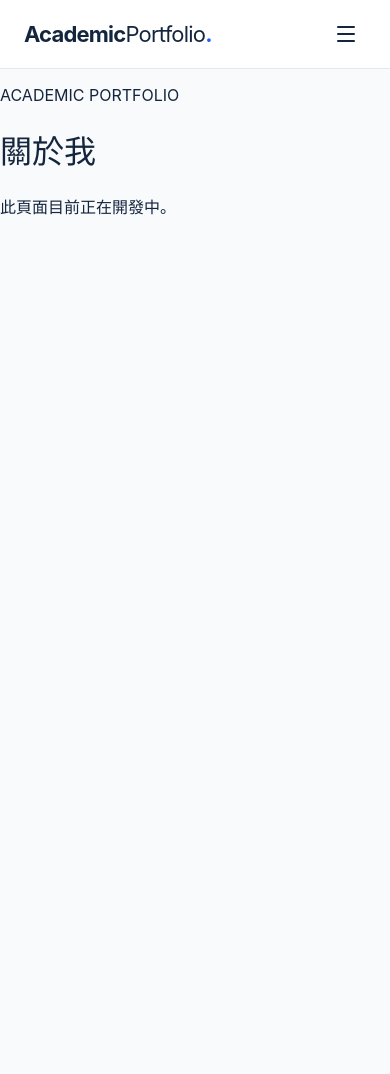
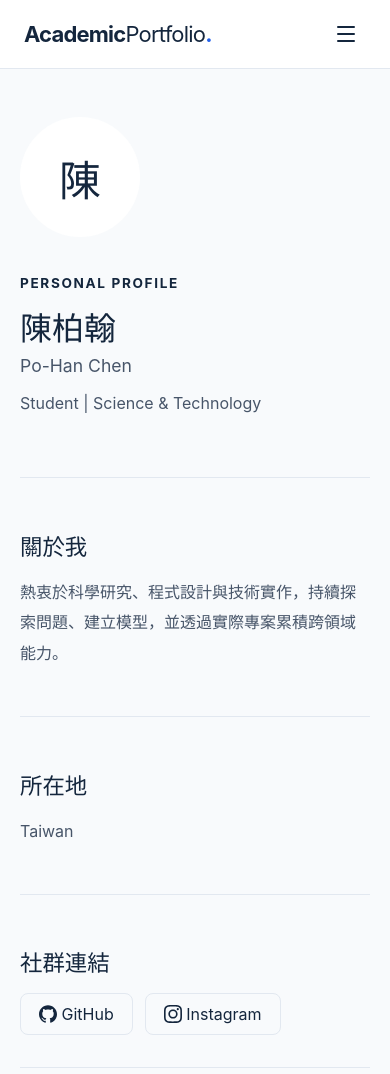
Before and after one commit to mamhea/AcademicPortfolio, a React (Vite) app: page /about in a window 390 px wide. Shown: the top 1074 px of the page. Before the commit the page ends 844 px from the top, so only its background shows below. Built offline with nearby package versions, Linux system fonts and the light colour scheme.

Commit message:
feat(profile): add profile page and social media icons
- Add personal profile page

- Add responsive profile layout

- Display GitHub and Instagram icons

- Integrate react-icons

```diff
--- a/package.json
+++ b/package.json
@@ -19,6 +19,7 @@
     "lucide-react": "^1.70.0",
     "react": "^19.3.1",
     "react-dom": "^19.3.1",
+    "react-icons": "^5.7.0",
     "react-router-dom": "^7.18.5"
   },
   "devDependencies": {
--- a/src/App.tsx
+++ b/src/App.tsx
@@ -1,4 +1,3 @@
-
 import { lazy, Suspense } from "react";
 import { Routes, Route } from "react-router-dom";
 
@@ -11,6 +10,8 @@ import "./App.css";
 // ========================================
 
 const Home = lazy(() => import("./pages/Home"));
+
+const Profile = lazy(() => import("./pages/profile"));
 
 const NotFound = lazy(() => import("./pages/NotFound"));
 
@@ -28,7 +29,6 @@ interface PageConfig {
 }
 
 const pages: PageConfig[] = [
-  { path: "/about", title: "關於我" },
   { path: "/education", title: "教育背景" },
   { path: "/research", title: "研究歷程" },
   { path: "/projects", title: "專案作品" },
@@ -61,6 +61,7 @@ function App() {
       <Suspense fallback={<PageLoading />}>
         <Routes>
           <Route path="/" element={<Home />} />
+          <Route path="/about" element={<Profile />} />
 
           {pages.map((page) => (
             <Route
--- a/src/data/profile.ts
+++ b/src/data/profile.ts
@@ -1,9 +1,8 @@
-
 import type { Profile } from "../types";
 
 export const profile: Profile = {
-  name: "柏翰",
-  englishName: "",
+  name: "陳柏翰",
+  englishName: "Po-Han Chen",
   title: "Student | Science & Technology",
   introduction:
     "熱衷於科學研究、程式設計與技術實作，持續探索問題、建立模型，並透過實際專案累積跨領域能力。",
@@ -15,5 +14,10 @@ export const profile: Profile = {
       url: "https://github.com/mamhea",
       icon: "github",
     },
+    {
+      name: "Instagram",
+      url: "https://instagram.com/hcchen._.825",
+      icon: "instagram",
+    },
   ],
 };
--- /dev/null
+++ b/src/pages/profile.css
@@ -0,0 +1,141 @@
+.profile-page {
+  width: 100%;
+  min-height: 70vh;
+  padding: 80px 40px;
+}
+
+.profile-container {
+  max-width: 1000px;
+  margin-inline: auto;
+}
+
+.profile-header {
+  display: flex;
+  align-items: center;
+  gap: 40px;
+  padding-bottom: 48px;
+  border-bottom: 1px solid var(--color-border);
+}
+
+.profile-avatar {
+  display: flex;
+  align-items: center;
+  justify-content: center;
+  flex-shrink: 0;
+  width: 160px;
+  height: 160px;
+  overflow: hidden;
+  border-radius: 50%;
+  background: var(--color-surface);
+  color: var(--color-text);
+  font-size: 56px;
+  font-weight: 700;
+}
+
+.profile-avatar img {
+  width: 100%;
+  height: 100%;
+  object-fit: cover;
+}
+
+.profile-heading {
+  min-width: 0;
+}
+
+.profile-eyebrow {
+  margin-bottom: 12px;
+  color: var(--color-primary);
+  font-size: 0.85rem;
+  font-weight: 700;
+  letter-spacing: 0.12em;
+}
+
+.profile-heading h1 {
+  margin: 0;
+  color: var(--color-text);
+  font-size: 2.5rem;
+}
+
+.profile-english-name {
+  margin-top: 6px;
+  color: var(--color-text-muted);
+  font-size: 1.1rem;
+}
+
+.profile-title {
+  margin-top: 12px;
+  color: var(--color-text-muted);
+  font-size: 1rem;
+}
+
+.profile-introduction,
+.profile-location,
+.profile-social {
+  padding: 32px 0;
+  border-bottom: 1px solid var(--color-border);
+}
+
+.profile-page h2 {
+  margin-bottom: 16px;
+  color: var(--color-text);
+  font-size: 1.4rem;
+}
+
+.profile-introduction p,
+.profile-location p {
+  color: var(--color-text-muted);
+  font-size: 1rem;
+  line-height: 1.9;
+}
+
+.profile-social-links {
+  display: flex;
+  flex-wrap: wrap;
+  gap: 12px;
+}
+
+.profile-social-links a {
+  display: inline-flex;
+  align-items: center;
+  padding: 10px 18px;
+  border: 1px solid var(--color-border);
+  border-radius: 8px;
+  color: var(--color-text);
+  text-decoration: none;
+  transition:
+    background-color 0.2s ease,
+    border-color 0.2s ease;
+}
+
+.profile-social-links a:hover {
+  border-color: var(--color-primary);
+  background: var(--color-surface);
+}
+
+@media (max-width: 640px) {
+  .profile-page {
+    padding: 48px 20px;
+  }
+
+  .profile-header {
+    flex-direction: column;
+    align-items: flex-start;
+    gap: 24px;
+  }
+
+  .profile-avatar {
+    width: 120px;
+    height: 120px;
+    font-size: 42px;
+  }
+
+  .profile-heading h1 {
+    font-size: 2rem;
+  }
+}
+
+@media (prefers-reduced-motion: reduce) {
+  .profile-social-links a {
+    transition: none;
+  }
+}
--- /dev/null
+++ b/src/pages/profile.tsx
@@ -0,0 +1,85 @@
+import { SiGithub, SiInstagram } from "react-icons/si";
+import { profile } from "../data/profile";
+
+import "./Profile.css";
+
+function Profile() {
+  return (
+    <main className="profile-page">
+      <div className="profile-container">
+        <section className="profile-header">
+          <div className="profile-avatar">
+            {profile.avatar ? (
+              <img
+                src={profile.avatar}
+                alt={`${profile.name} 的個人頭像`}
+              />
+            ) : (
+              <span>{profile.name.charAt(0)}</span>
+            )}
+          </div>
+
+          <div className="profile-heading">
+            <p className="profile-eyebrow">
+              PERSONAL PROFILE
+            </p>
+
+            <h1>{profile.name}</h1>
+
+            {profile.englishName && (
+              <p className="profile-english-name">
+                {profile.englishName}
+              </p>
+            )}
+
+            <p className="profile-title">
+              {profile.title}
+            </p>
+          </div>
+        </section>
+
+        <section className="profile-introduction">
+          <h2>關於我</h2>
+          <p>{profile.introduction}</p>
+        </section>
+
+        {profile.location && (
+          <section className="profile-location">
+            <h2>所在地</h2>
+            <p>{profile.location}</p>
+          </section>
+        )}
+
+        {profile.socialLinks &&
+          profile.socialLinks.length > 0 && (
+            <section className="profile-social">
+              <h2>社群連結</h2>
+
+              <div className="profile-social-links">
+                {profile.socialLinks.map((link) => (
+                  <a
+                    key={link.name}
+                    href={link.url}
+                    target="_blank"
+                    rel="noopener noreferrer"
+                  >
+                    {link.icon === "github" && (
+                      <SiGithub size={18} aria-hidden="true" />
+                    )}
+
+                    {link.icon === "instagram" && (
+                      <SiInstagram size={18} aria-hidden="true" />
+                    )}
+                    &nbsp;
+                    {link.name}
+                  </a>
+                ))}
+              </div>
+            </section>
+          )}
+      </div>
+    </main>
+  );
+}
+
+export default Profile;
```
Also changed, not shown: 1 other file (tests, documents, lock files or other folders).
